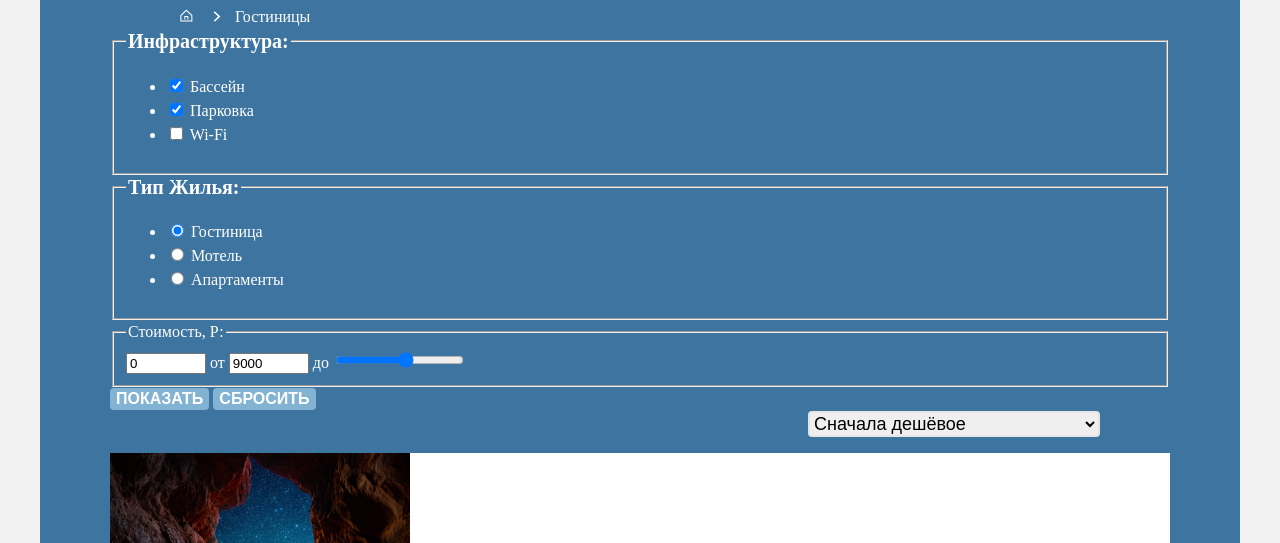
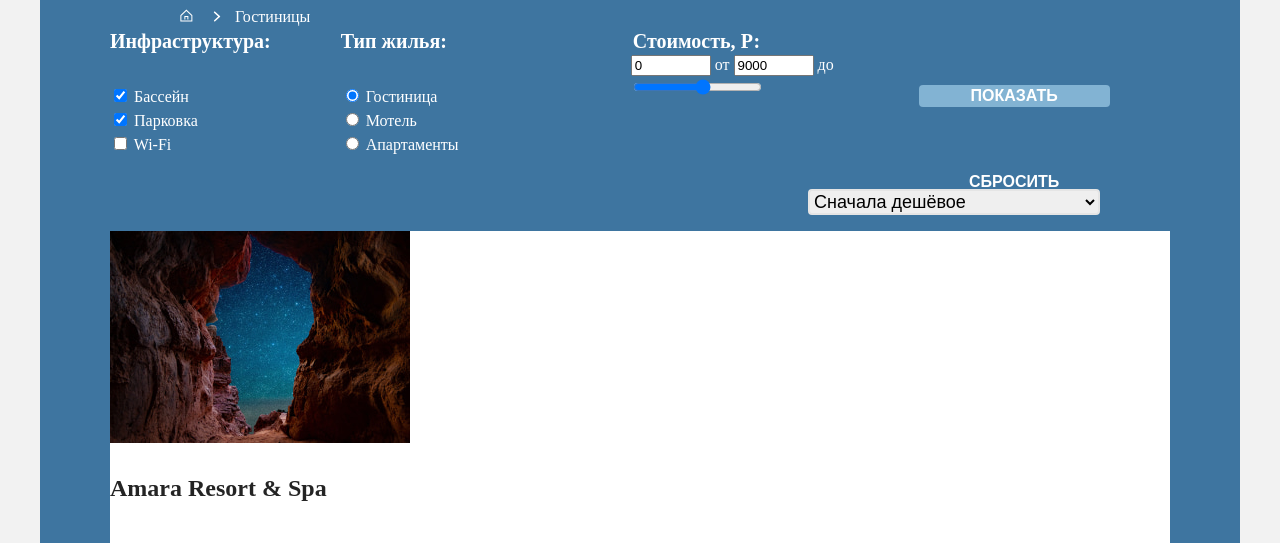
Before and after one commit to htmlacademy-htmlcss/1799237-sedona-36, a plain HTML site: page catalog.html in a window 1280 px wide. Shown: the part 244-787 px from the top of the page. Drawn offline with Linux system fonts and the light colour scheme; a web font is replaced by a local one.

Commit message:
Продолжение сеток второй страницы

```diff
--- a/catalog.html
+++ b/catalog.html
@@ -56,9 +56,7 @@
           <h1 class="inner-title">Гостиницы Седоны</h1>
           <ul class="breadcrumbs">
           <li class="breadcrumbs-item">
-            <a>
-            <img class="breadcrumbs-item" src="images/icons/home-vector.svg"  alt="Дом">
-            </a>
+            <a><img class="breadcrumbs-item" src="images/icons/home-vector.svg"  alt="Дом"></a>
           </li>
           <li class="breadcrumbs-item">
             <img class="breadcrumbs-item" src="images/icons/arrow-white.svg" alt="стрелка перехода">
@@ -68,13 +66,11 @@
          </div>
 
          <div class="catalog-products">
-          <!--временно добавим атрибут hidden, чтобы заголовок не рушил сетку-->
           <h2 class="visually-hidden">Параметры поиска</h2>
-          <!-- Фильтрация -->
           <form class="catalog-filter" action="https://echo.htmlacademy.ru/" method="get">
-            <fieldset class="catalog-filter-group">
+          <fieldset class="catalog-filter-group comfort">
             <legend class="catalog-filter-title">Инфраструктура:</legend>
-            <ul class="catalog-filter-list">
+            <ul class="catalog-filter-list ">
               <li class="catalog-filter-item">
                 <label class="control">
                   <input class="control-input" type="checkbox" name="waterpool" checked>
@@ -96,7 +92,7 @@
             </ul>
           </fieldset>
 
-            <fieldset class="catalog-filter-group">
+            <fieldset class="catalog-filter-group type-house ">
             <legend class="catalog-filter-title">Тип жилья:</legend>
             <ul class="catalog-filter-list">
               <li class="catalog-filter-item">
@@ -131,8 +127,10 @@
               </label>
               <input type="range" min="1" max="10">
             </fieldset>
-            <button class="button" type="submit">Показать</button>
-            <button class="button" type="reset">Сбросить</button>
+            <div class="filter-button">
+            <button class="button catalog-filter-button select" type="submit">Показать</button>
+            <button class="button catalog-filter-button reset" type="reset">Сбросить</button>
+          </div>
           </form>
         </div>
        </div>
--- a/styles/styles.css
+++ b/styles/styles.css
@@ -1,7 +1,4 @@
-
-
 @font-face {
-
   font-family: "PT Sans";
   font-style: normal;
   font-weight: 400;
@@ -36,7 +33,7 @@
   src: url("../fonts/pt-sans-narrow-bold.woff2") format("woff2");
   font-display: swap;
 }
-html{
+html {
   height: 100%;
 }
 
@@ -62,32 +59,32 @@ body {
   font-size: 16px;
   line-height: 24px;
   color: #000000;
-  background-color: #F2F2F2;
+  background-color: #f2f2f2;
 }
 
-.container{
+.container {
   display: flex;
   flex-direction: column;
-  background-color: #FFFFFF;
+  background-color: #ffffff;
   margin: 0 auto;
   width: 1200px;
   min-height: 100%;
 }
 
-.button{
-  font-family:"PT Sans", sans-serif;
+.button {
+  font-family: "PT Sans", sans-serif;
   font-size: 16px;
   line-height: 20px;
   font-weight: 700;
-  color:#FFFFFF;
-  background-color: #82B3D3;
+  color: #ffffff;
+  background-color: #82b3d3;
   text-transform: uppercase;
   border-width: 0;
   border-radius: 4px;
 }
 
 .page-header {
-  background-color:#FFFFFF;
+  background-color: #ffffff;
   color: #000000;
 }
 
@@ -106,7 +103,7 @@ body {
   flex-wrap: wrap;
 }
 
-.navigation-user{
+.navigation-user {
   margin: 0;
   padding: 0;
   list-style: none;
@@ -115,11 +112,11 @@ display: flex;
 }
 
 .navigation-link {
-  font-family: 'PT Sans';
-  font-size:20px;
+  font-family: "PT Sans";
+  font-size: 20px;
   line-height: 24px;
   font-weight: 700;
-  color:#000000;
+  color: #000000;
   text-decoration: none;
   padding: 20px 16px;
   display: block;
@@ -130,17 +127,16 @@ display: flex;
   margin-left: auto;
 }
 
-.navigation-button{
-  background-color:#756157;
+.navigation-button {
+  background-color: #756157;
   text-decoration: none;
-  padding:8px 34px;
+  padding: 8px 34px;
 }
 
-.navigation-user-button{
-  display:inline-block;
-  margin:auto 0;
+.navigation-user-button {
+  display: inline-block;
+  margin: auto 0;
 }
-
 
 .main-container {
   flex-grow: 1;
@@ -150,8 +146,8 @@ display: flex;
   width: 1200px;
   margin: 0 auto;
 }
-.page-header-logo{
-  display:block;
+.page-header-logo {
+  display: block;
 }
 
 /*body*/
@@ -162,54 +158,51 @@ display: flex;
   background-image: url("../images/index-background.jpg");
   background-repeat: no-repeat;
   background-size: 100% auto;
-  padding-top:51px;
-  padding-bottom:82px;
-  margin-bottom:69px;
+  padding-top: 51px;
+  padding-bottom: 82px;
+  margin-bottom: 69px;
 }
 
-.hero-container{
-  width:458px;
-  height:352px;
-  margin:0 auto;
+.hero-container {
+  width: 458px;
+  height: 352px;
+  margin: 0 auto;
 }
-
 
 /*Приемущества*/
 .advantages {
   text-align: center;
-  background-color: #FFFFFF;
+  background-color: #ffffff;
 }
 
-.advantages-subtitle{
+.advantages-subtitle {
   font-size: normal;
   line-height: 36px;
   font-weight: 700;
-  color:#000000;
+  color: #000000;
   text-align: center;
   text-transform: uppercase;
   margin: 0;
   padding-left: 290px;
   padding-right: 290px;
-
 }
-.advantages-text{
+.advantages-text {
   font-size: 22px;
   line-height: 26px;
   margin: 0;
   padding-left: 275px;
   padding-right: 275px;
-
 }
 .advantages-subtitle-about {
   margin-bottom: 25px;
 }
 
-.advantages-text-about{
+.advantages-text-about {
   margin-bottom: 90px;
 }
 
-.advantages-title{
-  font-family: 'PT Sans';
+.advantages-title {
+  font-family: "PT Sans";
   font-style: normal;
   font-size: 24px;
   line-height: 28px;
@@ -217,8 +210,8 @@ display: flex;
   text-transform: uppercase;
 }
 
-.advantage-description{
-  font-family: 'PT Sans';
+.advantage-description {
+  font-family: "PT Sans";
   font-style: normal;
   text-align: center;
 }
@@ -226,44 +219,41 @@ display: flex;
 .advantages-list {
   margin: 0;
   padding: 0;
-  list-style-type:none;
+  list-style-type: none;
   display: flex;
   flex-wrap: wrap;
 }
-.advantages-item-container{
+.advantages-item-container {
   width: 230px;
   min-height: 200px;
   padding: 90px 85px;
 }
 
-.advantages-item-color{
+.advantages-item-color {
   background: rgba(131, 179, 211, 0.12);
 }
 
-.advantages-item-color-center{
+.advantages-item-color-center {
   background: rgba(131, 179, 211, 0.2);
 }
 
-.advantages-item-wide{
+.advantages-item-wide {
   display: flex;
-  background-color: #82B3D3;
-
+  background-color: #82b3d3;
 }
-.advantages-item-wide-reverse{
+.advantages-item-wide-reverse {
   flex-direction: row-reverse;
 }
 
-
 /*Приезжай, услуги*/
 
-.services-center{
-  background-color: #FFFFFF;
-
+.services-center {
+  background-color: #ffffff;
 }
 .services-title {
   margin: 0;
   padding: 0;
-  font-family: 'PT Sans';
+  font-family: "PT Sans";
   font-style: normal;
   font-weight: 700;
   font-size: 30px;
@@ -281,7 +271,7 @@ flex-direction: row-reverse;
 .services-description {
   margin: 0;
   padding: 0;
-  font-family: 'PT Sans';
+  font-family: "PT Sans";
   font-style: normal;
   font-weight: 400;
   font-size: 22px;
@@ -294,20 +284,19 @@ flex-direction: row-reverse;
   padding-bottom: 64px;
 }
 
-.services-list{
+.services-list {
   margin: 0;
   padding: 0;
   display: flex;
   justify-content: center;
 }
 
-.services-item{
-  width:230px;
-  padding:81px 85px;
+.services-item {
+  width: 230px;
+  padding: 81px 85px;
   list-style-type: none;
-
 }
-.services-icon-house{
+.services-icon-house {
   background: rgba(131, 179, 211, 0.12);
 }
 
@@ -328,13 +317,13 @@ line-height: 21px;
   margin: 0;
   padding: 0;
   padding-top: 96px;
-  padding-bottom:96px;
-  background-color: #FFFFFF;
+  padding-bottom: 96px;
+  background-color: #ffffff;
   text-align: center;
 }
 .search-hotel-title {
-margin-bottom:54px;
-font-family: 'PT Sans';
+  margin-bottom: 54px;
+  font-family: "PT Sans";
   font-style: normal;
   font-weight: 700;
   font-size: 30px;
@@ -343,36 +332,34 @@ text-transform: uppercase;
   margin-bottom: 20px;
 }
 
-.search-hotel-text{
-  font-family: 'PT Sans';
+.search-hotel-text {
+  font-family: "PT Sans";
   font-style: normal;
   font-weight: 400;
   font-size: 22px;
   line-height: 26px;
   padding-left: 304px;
   padding-right: 304px;
-
 }
 
 .buttom-search-hotel {
   font-size: 20px;
   line-height: 36px;
   font-weight: 700;
-  color: #FFFFFF;
-  background-color:#756157;
+  color: #ffffff;
+  background-color: #756157;
   text-decoration: none;
-  padding:8px 50px;
+  padding: 8px 50px;
   text-transform: uppercase;
-  font-family: 'PT Sans';
+  font-family: "PT Sans";
   font-style: normal;
-
 }
 
 /*Рассылка*/
 
-.email{
+.email {
   background-image: url("../images/subscribe-image.jpg");
-  color: #FFFFFF;
+  color: #ffffff;
   background-color: #3e75a0;
   background-repeat: no-repeat;
   background-size: 100% auto;
@@ -380,35 +367,34 @@ padding-right: 304px;
   padding-bottom: 104px;
 }
 
-.email-title{
-  color:#FFFFFF;
+.email-title {
+  color: #ffffff;
   margin-bottom: 20px;
-  font-family: 'PT Sans';
+  font-family: "PT Sans";
   font-style: normal;
   font-weight: 700;
   font-size: 30px;
   line-height: 36px;
   text-transform: uppercase;
   text-align: center;
-
 }
 
-.email-text{
+.email-text {
   font-size: 22px;
   line-height: 26px;
-  margin:0;
+  margin: 0;
   margin-bottom: 54px;
-  font-family: 'PT Sans';
+  font-family: "PT Sans";
   font-style: normal;
   font-weight: 400;
   text-align: center;
 }
 
-.subscribe-form{
+.subscribe-form {
   display: flex;
   justify-content: center;
 }
-.field{
+.field {
   font-family: "PT Sans", sans-serif;
   font-style: normal;
   font-size: 18px;
@@ -421,11 +407,11 @@ justify-content: center;
   padding-left: 20px;
 }
 
-.field-inner{
-  background-color: #F2F2F2 ;
+.field-inner {
+  background-color: #f2f2f2;
 }
 
-.subscribe-button{
+.subscribe-button {
   font-size: 20px;
   line-height: 36px;
   font-weight: 700;
@@ -434,103 +420,102 @@ width: 232px;
 }
 /* footer*/
 
-.page-footer{
-  display:flex;
+.page-footer {
+  display: flex;
   flex-wrap: wrap;
   width: 1060px;
   margin: 0 auto;
   justify-content: space-between;
-  padding-top:45px;
-  padding-bottom:35px;
+  padding-top: 45px;
+  padding-bottom: 35px;
   align-items: center;
 }
 
-.footer-contacts-phone{
+.footer-contacts-phone {
   font-size: 40px;
   line-height: 40px;
   font-style: normal;
-  color:#000000;
+  color: #000000;
   text-decoration: none;
   text-align: center;
 }
 
-.footer-social{
+.footer-social {
   width: 170px;
 }
 
-.footer-social-list{
-  display:flex;
-  flex-wrap:wrap;
-  list-style-type:none;
-  margin:0;
-  padding:0;
+.footer-social-list {
+  display: flex;
+  flex-wrap: wrap;
+  list-style-type: none;
+  margin: 0;
+  padding: 0;
 }
 
-.footer-social-item{
+.footer-social-item {
   min-width: 48px;
   min-height: 40px;
 }
 
-.footer-social-button{
-  display:flex;
+.footer-social-button {
+  display: flex;
 }
 
-.vkontakte{
-  padding:13px 12px;
+.vkontakte {
+  padding: 13px 12px;
 }
 
-.telegram{
-  padding:13px 15px;
+.telegram {
+  padding: 13px 15px;
 }
 
-.youtube{
-  padding:12px 13px;
+.youtube {
+  padding: 12px 13px;
 }
 
-
-.footer-contacts{
-  max-width:350px;
+.footer-contacts {
+  max-width: 350px;
 }
 
-.footer-creator-image{
+.footer-creator-image {
   width: 115px;
   display: flex;
 }
 
-.academy-logo{
-  display:block;
+.academy-logo {
+  display: block;
 }
 
 /*catalog*/
 
-.inner-container{
-  color:#FFFFFF;
+.inner-container {
+  color: #ffffff;
   background-color: #3e75a0;
   background-image: url("../images/hotels-filter-background.jpg");
   background-size: 100% auto;
   background-repeat: no-repeat;
-  padding:70px;
-  padding-top:35px;
-  margin-bottom:50px;
+  padding: 70px;
+  padding-top: 35px;
+  margin-bottom: 50px;
 }
 
-.inner-heder-filter-container{
-  width:1060px;
-  margin:0 auto;
+.inner-heder-filter-container {
+  width: 1060px;
+  margin: 0 auto;
 }
 
-.inner-title{
+.inner-title {
   font-size: 60px;
   line-height: 78px;
   font-weight: 700;
-  margin:0;
-  margin-bottom:8px;
+  margin: 0;
+  margin-bottom: 8px;
 }
 
 /*хлебные крошки*/
 
 .breadcrumbs {
-  color: #FFFFFF;
+  color: #ffffff;
   list-style-type: none;
   display: flex;
   flex-wrap: wrap;
@@ -539,21 +524,102 @@ width: 232px;
   margin-left: 70px;
 }
 
-.breadcrumbs-item{
+.breadcrumbs-item {
   margin-right: 10px;
 }
 
-.button .select-control-hotel{
+.button .select-control-hotel {
   width: 48px;
   height: 48px;
 }
 
+/*параметры поиска*/
 
-.select-control{
+.catalog-products{
+  width: 1060px;
+height: 160px;
+}
+
+.catalog-filter {
   display: flex;
+  flex-wrap: wrap;
+}
+
+.catalog-filter-list {
+  list-style-type: none;
+  padding: 0;
+  margin: 0;
+}
+
+.catalog-filter-title{
+  font-size: 20px;
+  line-height: 24px;
+  font-weight: 700;
+  padding: 0;
+  margin-bottom: 32px;
+}
+
+.catalog-filter-group{
+  width: 150px;
+  padding: 0;
+  margin: 0;
+  border: 0;
+
+}
+
+.comfort{
+  margin-right: 70px;
+}
+.type-house{
+margin-right: 140px;
+}
+
+.price{
+  width: 288px;
+  margin: 0;
+  padding: 0;
+  border: 0;
+
+}
+
+.price-header{
+  font-weight: 700;
+  font-size: 20px;
+  line-height: 24px
+  text-transform: capitalize;
+}
+
+.filter-button{
+  display: flex;
+  flex-direction: column;
+  align-items: center;
+  padding: 0px;
+  gap: 32px;
+  width: 191px;
+  height: 104px;
+
+}
+.catalog-filter-button{
+
+  text-align:center;
+  width:191px;
+}
+.select{
+
+  margin-bottom:32px;
+  margin-top: 56px;
+}
+
+.reset{
+  background-color: transparent;
+}
+
+.select-control {
+  display: flex;
+  flex-wrap: wrap;
   font-size: 18px;
   width: 292px;
-border: 2px solid #E5E5E5;
+  border: 2px solid #e5e5e5;
   border-radius: 4px;
   margin-left: auto;
   margin-right: 70px;
@@ -561,35 +627,24 @@ padding-right: 20px;
   box-sizing: border-box;
 }
 
-.catalog-filter-title {
-  font-family: 'PT Sans' sans-serif;
-  font-size: 20px;
-  line-height: 24px;
-  font-weight: 700;
-  color: #FFFFFF;
-  text-transform: capitalize;
-}
-
 .control-label {
   font-weight: 700;
 }
-.inner-container{
-  color:#FFFFFF;
+.inner-container {
+  color: #ffffff;
   background-color: #3e75a0;
   background-image: url("../images/hotels-filter-background.jpg");
   background-size: 100% auto;
   background-repeat: no-repeat;
 }
 
-
 .product-card {
-  background-color: #FFFFFF;
+  background-color: #ffffff;
   display: flex;
   flex-direction: column;
   align-items: flex-start;
   padding: 0;
   gap: 20px;
-
 }
 
 .product-card-link {
@@ -597,7 +652,7 @@ box-sizing: border-box;
 }
 
 .product-card-title {
-  font-family: 'PT Sans' sans-serif;
+  font-family: "PT Sans" sans-serif;
   font-weight: 700;
   color: #242424;
   font-size: 24px;
@@ -605,53 +660,52 @@ box-sizing: border-box;
 }
 
 .product-card-price {
-font-family: 'PT Sans' sans-serif;
+  font-family: "PT Sans" sans-serif;
   font-weight: 400;
   font-size: 18px;
   line-height: 21px;
   color: #333333;
 }
-.product-card-type{
-font-family: 'PT Sans' sans-serif;
+.product-card-type {
+  font-family: "PT Sans" sans-serif;
   font-weight: 400;
   font-size: 18px;
   line-height: 21px;
   color: #333333;
 }
 
-
-.pagination{
-  width:1060px;
-  margin:0 auto;
-  background-color: #FFFFFF;
+.pagination {
+  width: 1060px;
+  margin: 0 auto;
+  background-color: #ffffff;
 }
 
-.pagination-link{
+.pagination-link {
   font-size: 20px;
   line-height: 36px;
   font-weight: 700;
   text-align: center;
-  color:#FFFFFF;
-  background-color: #82B3D3;
+  color: #ffffff;
+  background-color: #82b3d3;
 }
 
-.pagination-current{
-  color:#000000;
-  background-color: #FFFFFF;
+.pagination-current {
+  color: #000000;
+  background-color: #ffffff;
 }
 
-.pagination-item a{
+.pagination-item a {
   text-align: center;
   text-decoration: none;
 }
 
-.email-center{
-  color:#FFFFFF;
-  background-color:#3e75a0;
+.email-center {
+  color: #ffffff;
+  background-color: #3e75a0;
   background-image: url("../images/subscribe-image.jpg");
   background-repeat: no-repeat;
   background-size: 100% auto;
-  padding-top:96px;
+  padding-top: 96px;
   text-align: center;
-  padding-bottom:104px;
+  padding-bottom: 104px;
 }
```
Also changed, not shown: 1 other file. Lines whose indentation alone changed are shown as unchanged.
